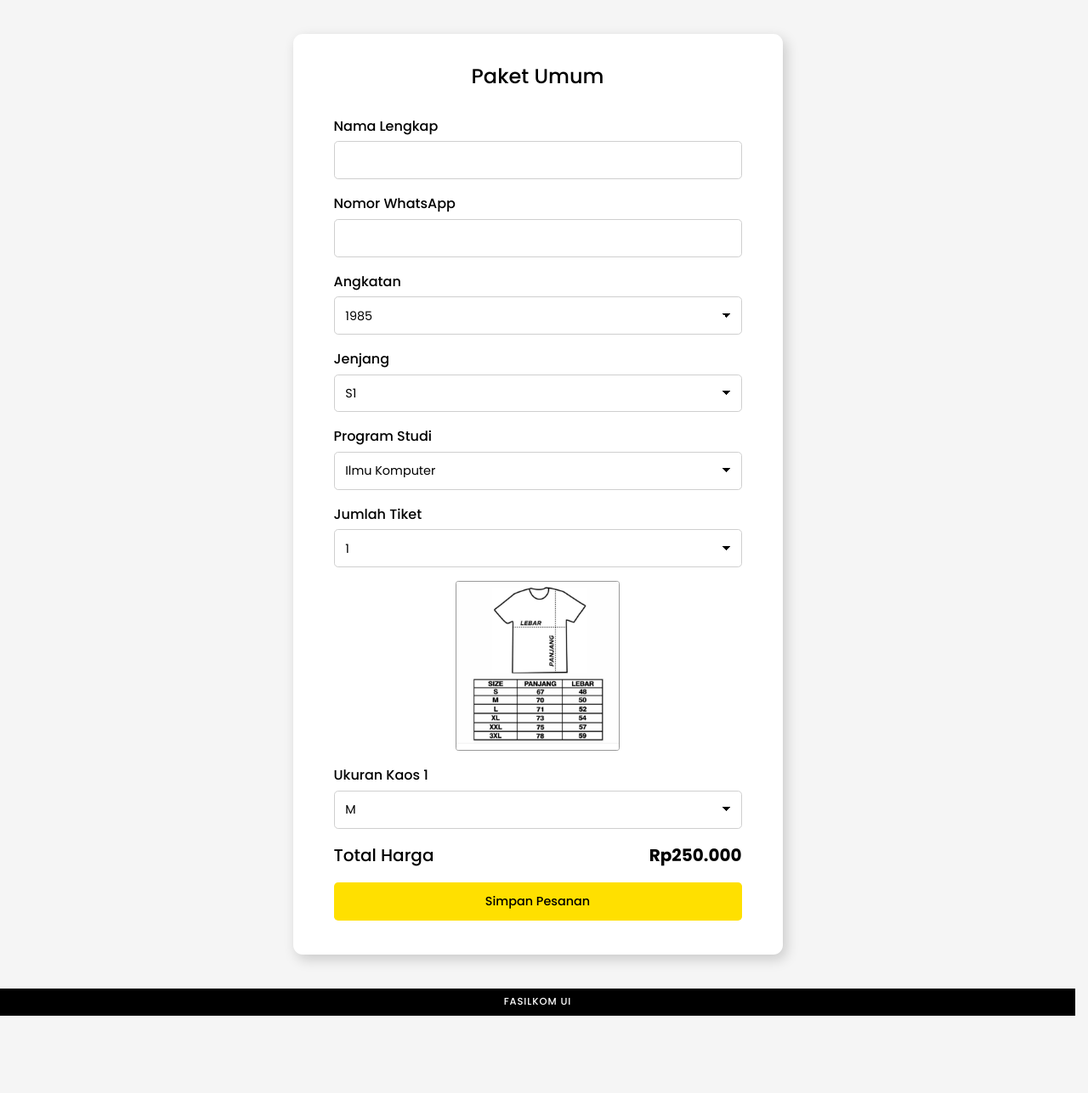
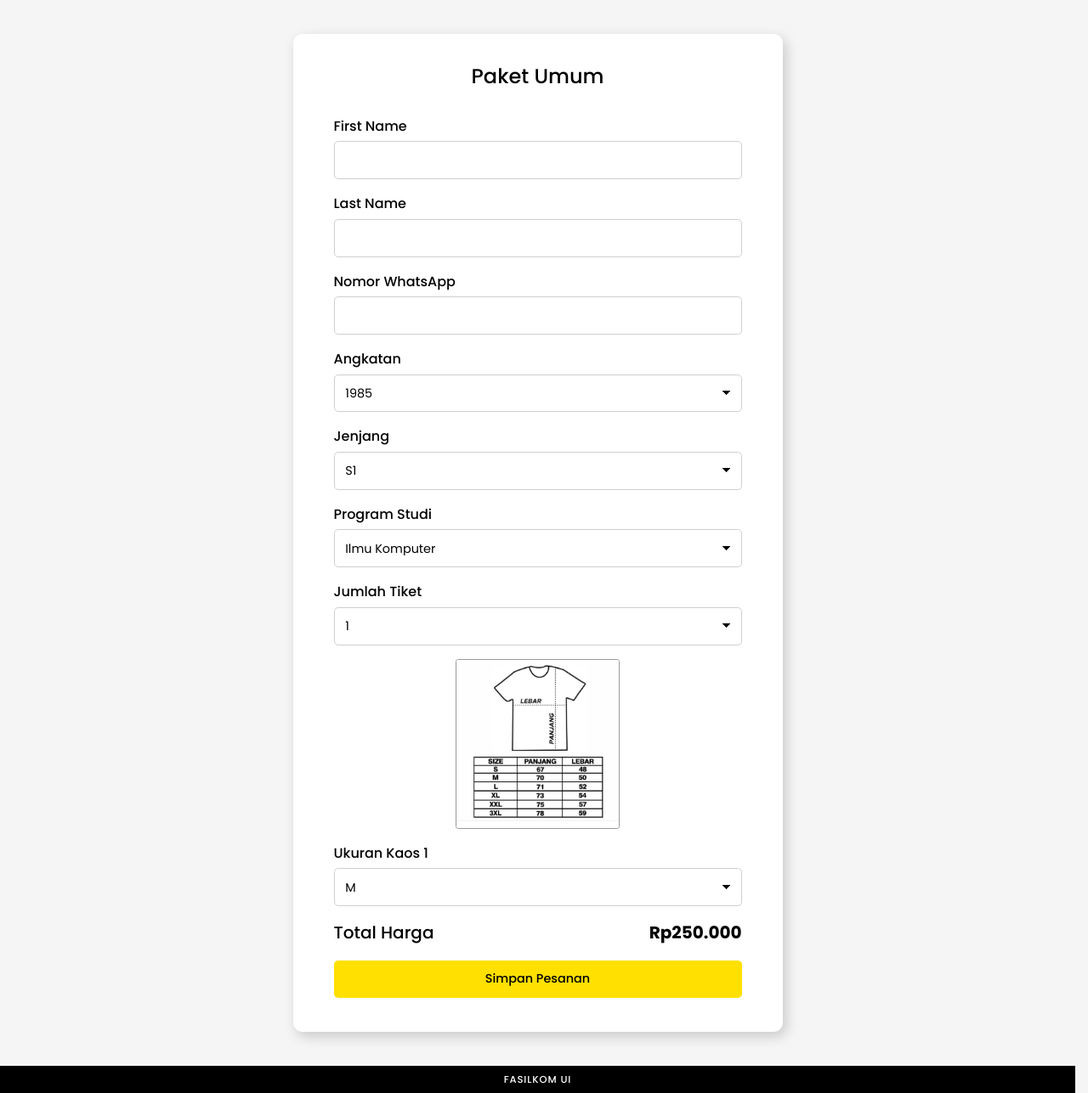
Before and after one commit to HaikalMuzaki/Fun-Walk, a Django app: page /checkout/alumni/ in a window 1280 px wide. Shown: the part 48-1335 px from the top of the page at 85% size. Before the commit the page ends 1244 px from the top, so only its background shows below. Run offline with Django 5.2, Linux system fonts and the light colour scheme; the visitor is signed in with stand-in values (Sample User, id 1).

Commit message:
split name

```diff
--- a/registration/models.py
+++ b/registration/models.py
@@ -100,10 +100,16 @@ class Ticket(models.Model):
 
     # Relasi: 1 Transaksi bisa punya banyak Tiket (Pax)
     transaction = models.ForeignKey(Transaction, on_delete=models.CASCADE, related_name='tickets')
-    attendee_name = models.CharField(max_length=150, verbose_name="Nama Peserta (Pax)")
+    first_name = models.CharField(max_length=100, verbose_name="Nama Depan Peserta (Pax)", default='')
+    last_name = models.CharField(max_length=100, verbose_name="Nama Belakang Peserta (Pax)", default='')
     package_type = models.CharField(max_length=20, choices=PACKAGE_CHOICES)
     tshirt_size = models.CharField(max_length=10, choices=SIZE_CHOICES, default='NONE')
     price = models.DecimalField(max_digits=10, decimal_places=2, editable=False)
+
+    @property
+    def attendee_name(self):
+        """Helper property agar kode lama yang memanggil .attendee_name tetap jalan mulus"""
+        return f"{self.first_name} {self.last_name}".strip()
 
     def save(self, *args, **kwargs):
         # Auto-set harga default berdasarkan pilihan paket, kecuali sudah diset eksplisit.
--- a/registration/templates/registration/checkout-alumni.html
+++ b/registration/templates/registration/checkout-alumni.html
@@ -59,11 +59,17 @@
      </div>
     {% endif %}
      <div class="checkout-field">
-      <label for="id_full_name">
-       Nama Lengkap
+      <label for="id_first_name">
+        First Name
       </label>
-      <input id="id_full_name" name="full_name" required="" type="text"/>
-     </div>
+      <input id="id_first_name" name="first_name" required="" type="text"/>
+    </div>
+    <div class="checkout-field">
+      <label for="id_last_name">
+        Last Name
+      </label>
+      <input id="id_last_name" name="last_name" required="" type="text"/>
+    </div>
      <div class="checkout-field">
      <label for="id_whatsapp_number">
        Nomor WhatsApp
--- a/registration/views.py
+++ b/registration/views.py
@@ -349,7 +349,8 @@ def _sync_pending_transactions_for_user(user):
 
 
 def _create_checkout_transaction(request, package_type):
-    full_name = (request.POST.get('full_name') or '').strip()
+    first_name = (request.POST.get('first_name') or '').strip()
+    last_name = (request.POST.get('last_name') or '').strip()
     whatsapp_number = _normalize_whatsapp_number(request.POST.get('whatsapp_number'))
     cohort_year = _parse_cohort_year(request.POST.get('cohort_year'))
     degree_level = _parse_degree_level(request.POST.get('degree_level'))
@@ -360,8 +361,10 @@ def _create_checkout_transaction(request, package_type):
         raise ValueError('Jumlah tiket tidak valid.')
     quantity = max(1, min(5, quantity))
 
-    if not full_name:
-        raise ValueError('Nama Lengkap wajib diisi.')
+    if not first_name:
+        raise ValueError('First name wajib diisi.')
+    if not last_name:
+        raise ValueError('Last name wajib diisi.')
     if cohort_year is None:
         raise ValueError('Tahun angkatan wajib diisi.')
 
@@ -398,7 +401,8 @@ def _create_checkout_transaction(request, package_type):
 
             ticket = Ticket(
                 transaction=transaction_obj,
-                attendee_name=full_name,
+                first_name=first_name,
+                last_name=last_name,
                 package_type=package_type,
                 tshirt_size=tshirt_size,
                 price=price,
```
Also changed, not shown: registration/templates/registration/checkout-mahasiswa.html (+9 -3 lines), registration/templates/registration/checkout-non-paket.html (+10 -4 lines), registration/migrations/0009_remove_ticket_attendee_name_ticket_first_name_and_more.py (added).
